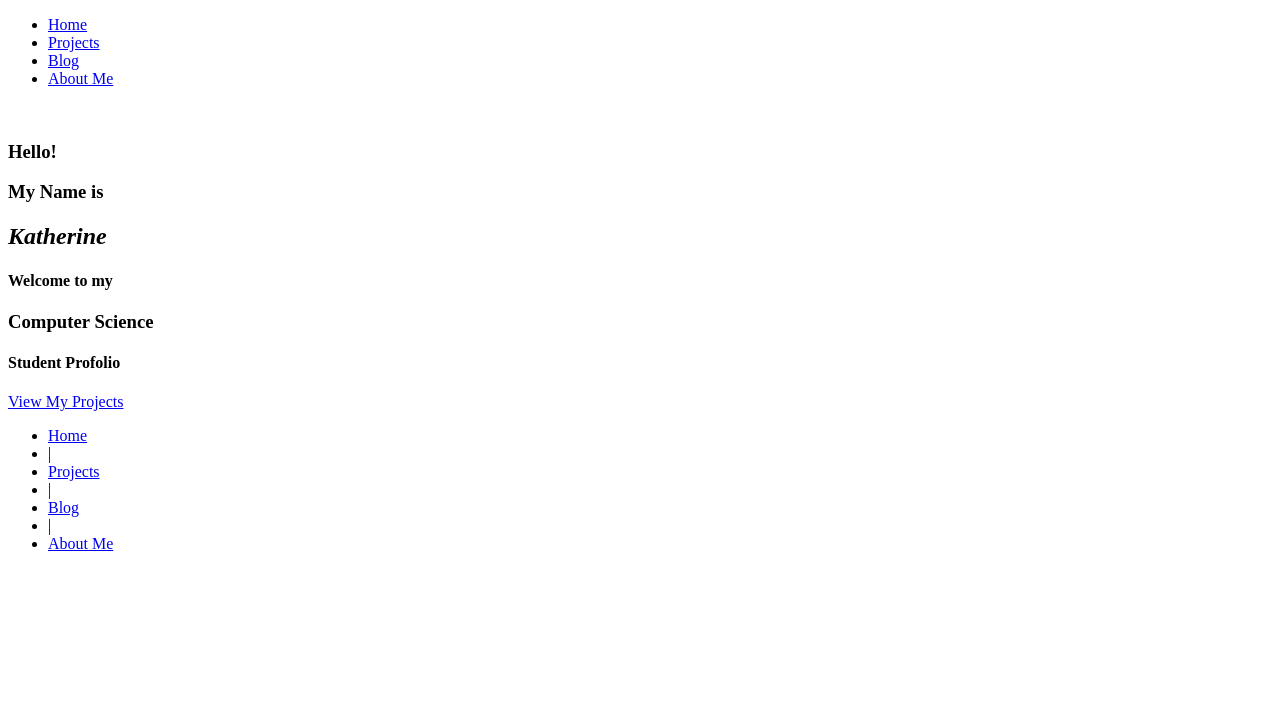
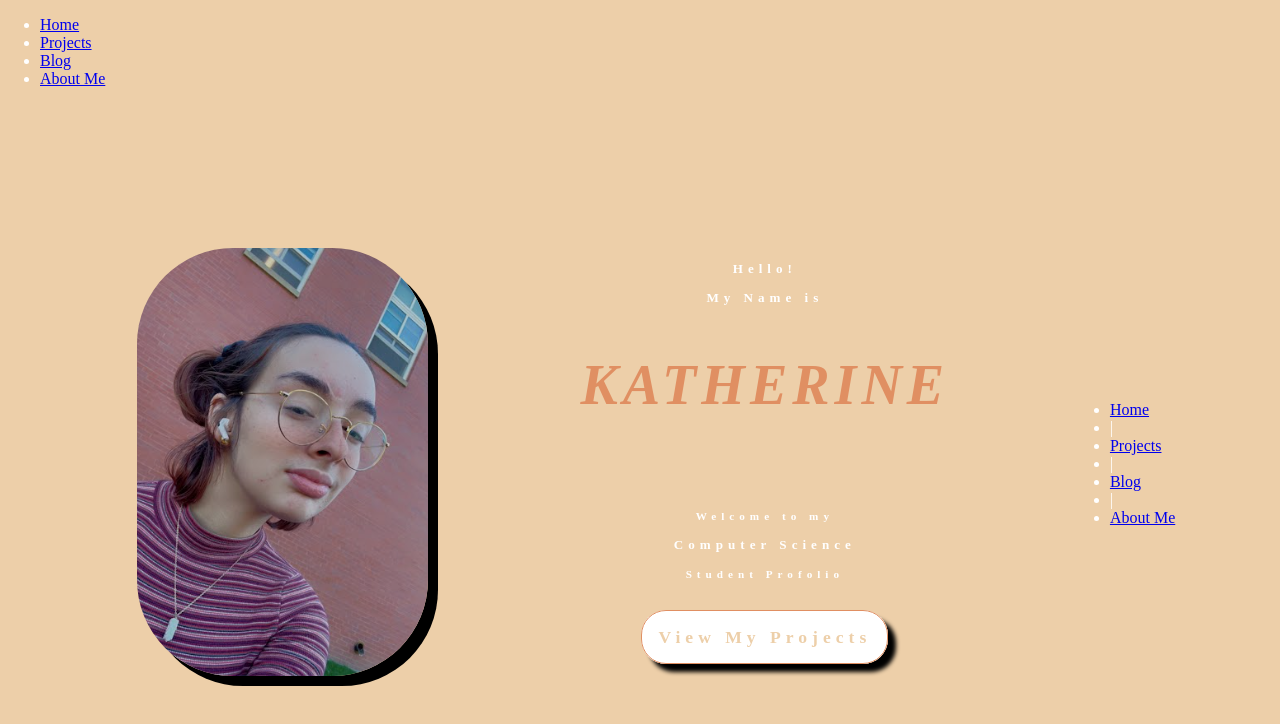
Before and after one commit to CSF2223/katherineS, a plain HTML site: page index.html in a window 1280 px wide. Drawn offline with Linux system fonts and the light colour scheme.

Commit message:
Uploaded Photo and created projects page

```diff
--- a/index.html
+++ b/index.html
@@ -33,7 +33,7 @@
     <!-- Hero Section -->
     <section class="hero">
         <div class="heroImage">
-            <img src=""></img>
+            <img src="assests/Screenshot 2022-11-29 8.07.33 AM.png"></img>
         </div> <!-- close heroImage class-->
           <div class="heroText">
                <div class="heroTextTop">
@@ -70,3 +70,7 @@
     </section>
 
 </body>
+
+ <script type="text/javascript" src="script.js"></script>
+</body>
+</html>
--- a/style.css
+++ b/style.css
@@ -0,0 +1,125 @@
+
+/*
+Color Palette
+background color: #EDCFA9
+primary: #E89F71
+secondary: #D57149
+tertiary: #AA4A30
+white: #fff
+black: #000
+*/
+
+html {
+    /* If we add padding or border onto an element it does not affect the width of the element */
+   box-sizing: border-box;
+}
+
+body {
+    margin: 0;
+    padding: 0;
+    font-family: 'Bitter', serif;
+    font-weight: 300;
+    background-color: #EDCFA9;
+    color: #fff;
+}
+
+.hero {
+    display: flex;
+    flex-direction:column;
+    justify-content: space-evenly;
+    align-items: center;
+}
+
+.heroImage {
+    padding: 2rem;
+}
+
+.heroImage img {
+    border-radius: 6rem;
+    box-shadow: 10px 10px #000;
+    width: 100%;
+    height: auto;
+}
+
+.heroText {
+    font-size: 0.7rem;
+    padding-bottom: 2rem;
+    text-align: center;
+    letter-spacing: 5px;
+}
+
+.heroName {
+    color: #E08F62;
+    font-size: 2.5rem;
+    text-transform: uppercase;
+}
+
+.heroTextTop {
+    padding: 1rem;
+}
+
+.heroTextBottom {
+    padding: 1rem;
+}
+
+.heroButton {
+    margin: 1rem;
+}
+
+.button {
+    background-color: #fff;
+    padding: 1rem;
+    border: 1px solid #E08F62;
+    border-radius: 25px;
+    font-size: 0.9rem;
+    font-weight: 700;
+    color: #EDCFA9;
+    text-decoration: none;
+    box-shadow: 8px 8px 4px #000;
+}
+
+.button:hover {
+    background-color: #361356;
+    color: #c5b358;
+    transform: scale(1.5);
+    /* (150% zoom- note if zoom is too large it will go outside
+    viewport) */
+}
+
+
+
+
+
+
+
+@media (min-width: 800px) {
+    .hero {
+        flex-direction: row;
+        justify-content: space-evenly;
+        align-items: center;
+        height: 90vh;
+    }
+
+    .herotext {
+        font-size: 1rem;
+    }
+
+    .heroName {
+        font-size: 3.5rem;
+    }
+
+    .button {
+        font-size: 1.1rem;
+    }
+
+    .projectGallery {
+        display: flex;
+        flex-direction: row;
+        justify-content: center;
+        flex-wrap: wrap;
+    }
+
+    .projectCard {
+        max-width: 20%;
+    }
+}
```
Also changed, not shown: projects.html (+31 -0 lines), assests/Screenshot 2022-11-29 8.07.33 AM.png (added).
